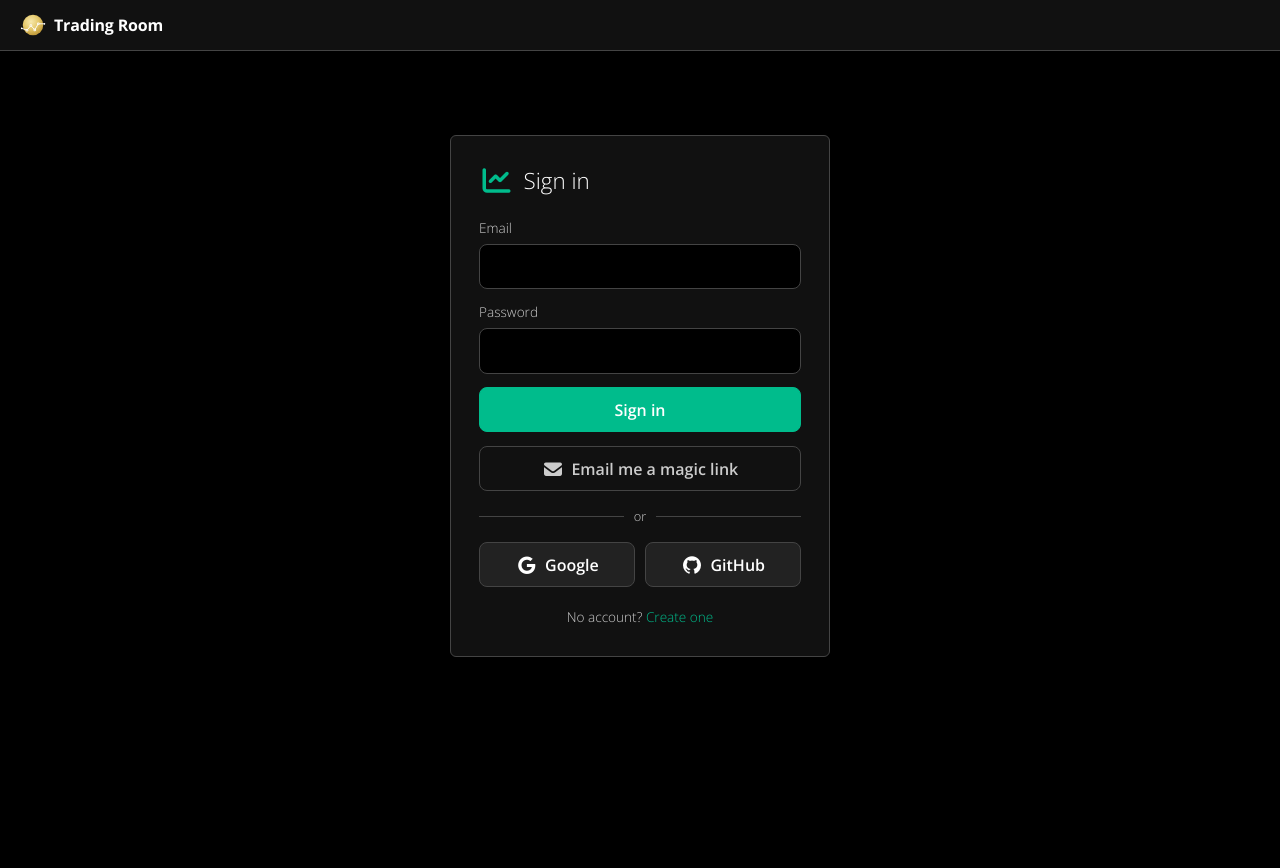
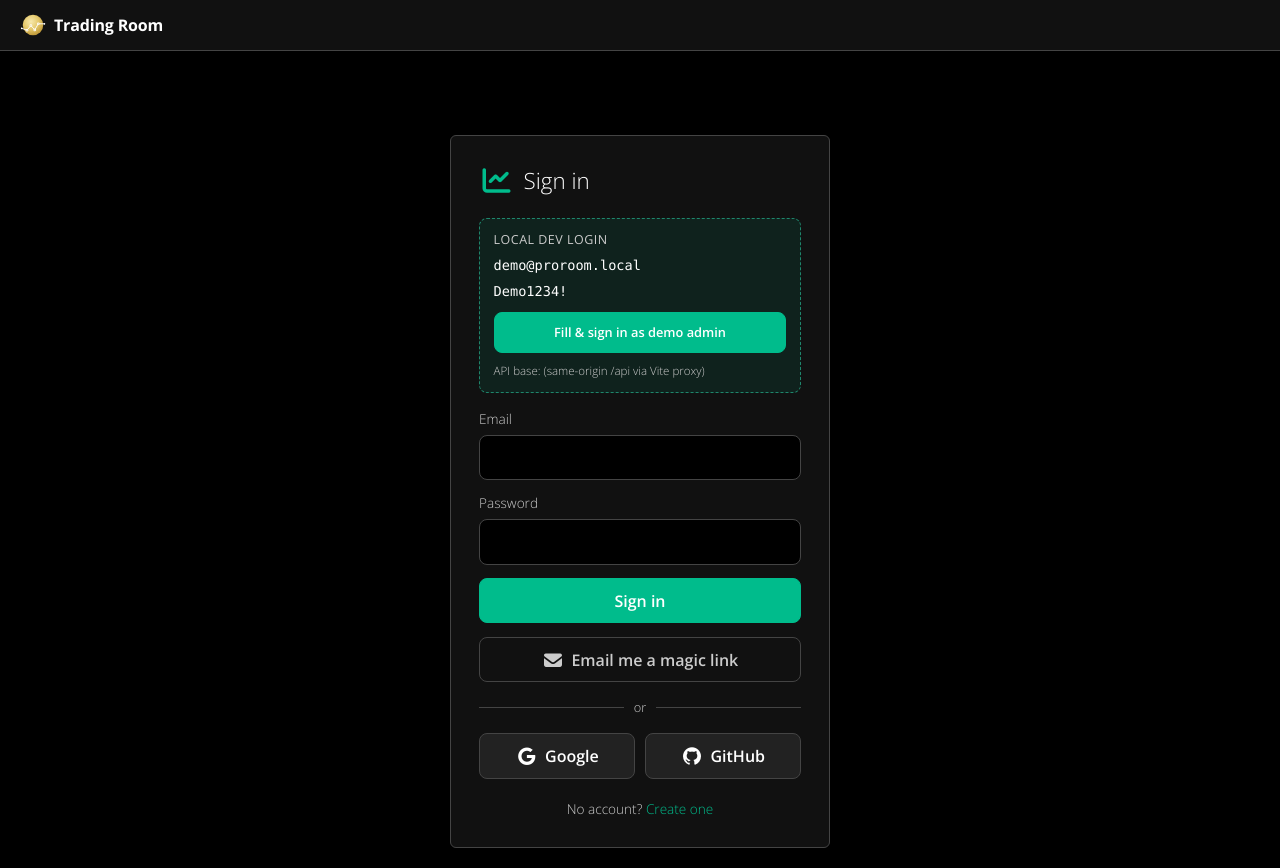
Before and after one commit to billyribeiro-ux/pro-room, a SvelteKit app in the folder web/: page /login in a window 1280 px wide. Before the commit the page ends 800 px from the top, so only its background shows below. Built offline with nearby package versions, Linux system fonts and the light colour scheme; no server answers.

Commit message:
fix: add one-click local dev admin login on /login
Show seed credentials in DEV and a Fill & sign-in button so local testing
cannot mistype. Verified via Playwright with demo@proroom.local.

```diff
--- a/web/src/routes/login/+page.svelte
+++ b/web/src/routes/login/+page.svelte
@@ -5,6 +5,12 @@
 	import { goto } from '$app/navigation';
 	import { resolve } from '$app/paths';
 	import Icon from '$lib/components/Icon.svelte';
+
+	/** Local Docker seed account — DEV only (see scripts/seed-dev-users.sh). */
+	const DEV_LOGIN = {
+		email: 'demo@proroom.local',
+		password: 'Demo1234!'
+	} as const;
 
 	let email = $state('');
 	let password = $state('');
@@ -17,7 +23,25 @@
 		error = null;
 		busy = true;
 		try {
-			await auth.login(email, password);
+			// Trim email only — password is used as-typed (server does not trim).
+			await auth.login(email.trim(), password);
+			await goto(resolve('/rooms'));
+		} catch (err) {
+			error = err instanceof ApiError ? err.message : 'Sign in failed';
+		} finally {
+			busy = false;
+		}
+	}
+
+	/** One-click fill + sign-in so local testing cannot mistype seed credentials. */
+	async function devLogin() {
+		if (!import.meta.env.DEV) return;
+		email = DEV_LOGIN.email;
+		password = DEV_LOGIN.password;
+		error = null;
+		busy = true;
+		try {
+			await auth.login(DEV_LOGIN.email, DEV_LOGIN.password);
 			await goto(resolve('/rooms'));
 		} catch (err) {
 			error = err instanceof ApiError ? err.message : 'Sign in failed';
@@ -41,6 +65,7 @@
 	}
 
 	function oauth(provider: 'google' | 'github') {
+		// Empty API_URL (dev proxy) → same-origin path.
 		window.location.href = `${API_URL}/api/auth/oauth/${provider}/start?redirect_to=/rooms`;
 	}
 </script>
@@ -52,6 +77,18 @@
 			<h1>Sign in</h1>
 		</div>
 
+		{#if import.meta.env.DEV}
+			<div class="dev-box">
+				<strong>Local dev login</strong>
+				<code>{DEV_LOGIN.email}</code>
+				<code>{DEV_LOGIN.password}</code>
+				<button type="button" class="dev-btn" onclick={devLogin} disabled={busy}>
+					{busy ? 'Signing in…' : 'Fill & sign in as demo admin'}
+				</button>
+				<p class="dev-hint">API base: {API_URL === '' ? '(same-origin /api via Vite proxy)' : API_URL}</p>
+			</div>
+		{/if}
+
 		{#if error}<p class="error">{error}</p>{/if}
 		{#if magicSent}<p class="ok">Check your email for a sign-in link.</p>{/if}
 
@@ -62,7 +99,12 @@
 			</label>
 			<label>
 				Password
-				<input type="password" bind:value={password} autocomplete="current-password" required />
+				<input
+					type="password"
+					bind:value={password}
+					autocomplete={import.meta.env.DEV ? 'off' : 'current-password'}
+					required
+				/>
 			</label>
 			<button class="primary" type="submit" disabled={busy}>
 				{busy ? 'Signing in…' : 'Sign in'}
@@ -215,4 +257,42 @@
 		border-radius: 8px;
 		font-size: 0.85rem;
 	}
+	.dev-box {
+		display: flex;
+		flex-direction: column;
+		gap: 0.35rem;
+		margin-bottom: 1rem;
+		padding: 0.75rem 0.85rem;
+		border-radius: 8px;
+		border: 1px dashed color-mix(in srgb, var(--accent) 55%, var(--border));
+		background: color-mix(in srgb, var(--accent) 10%, transparent);
+		font-size: 0.8rem;
+	}
+	.dev-box strong {
+		font-size: 0.78rem;
+		text-transform: uppercase;
+		letter-spacing: 0.04em;
+		color: var(--text-dim);
+	}
+	.dev-box code {
+		font-family: ui-monospace, SFMono-Regular, Menlo, monospace;
+		font-size: 0.85rem;
+		color: var(--text);
+		user-select: all;
+	}
+	.dev-btn {
+		margin-top: 0.35rem;
+		background: var(--accent);
+		border-color: var(--accent);
+		color: #fff;
+		font-weight: 600;
+	}
+	.dev-btn:hover {
+		background: var(--accent-hover);
+	}
+	.dev-hint {
+		margin: 0.25rem 0 0;
+		color: var(--text-dim);
+		font-size: 0.72rem;
+	}
 </style>
```
